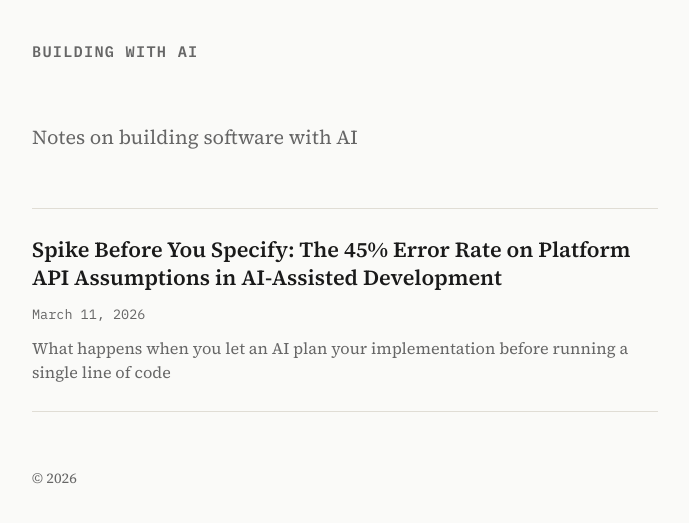
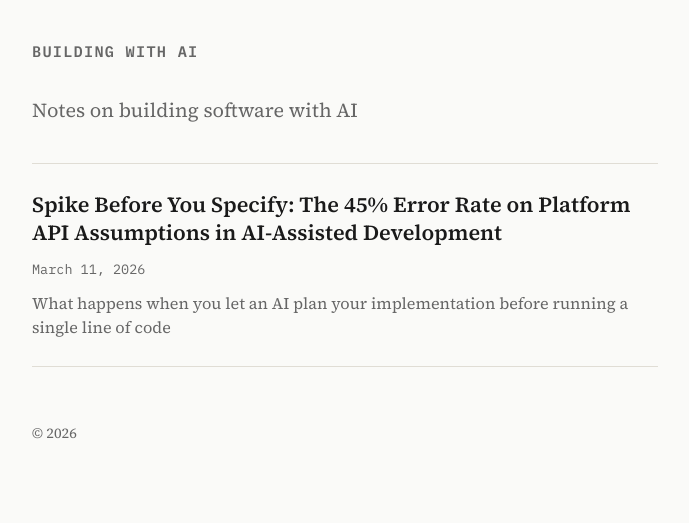
Before and after one commit to gsachs/gsachs.github.io, a Jekyll site: the page built from index.html, in a window 1280 px wide. Shown: the top 523 px of the page, without its empty margins (295-984 px from the left). Built offline with Jekyll 4.4.1, drawn with Linux system fonts in a browser that asks for light colours.

Commit message:
Update style.css
reduced margin for index intro

```diff
--- a/assets/css/style.css
+++ b/assets/css/style.css
@@ -62,7 +62,7 @@ main {
 
 /* === Index page === */
 .index-intro {
-  margin: 2rem 0 3rem;
+  margin: 0.5rem 0 2rem;
   font-size: 1.1rem;
   color: var(--text-muted);
 }
```
